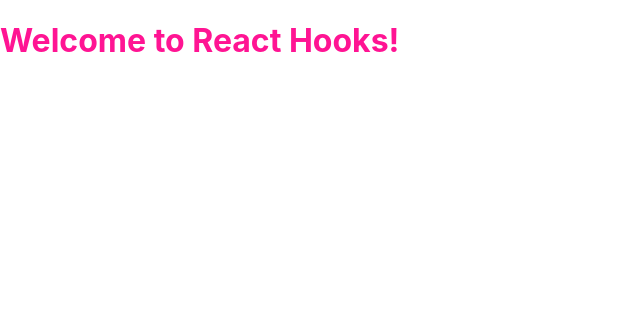
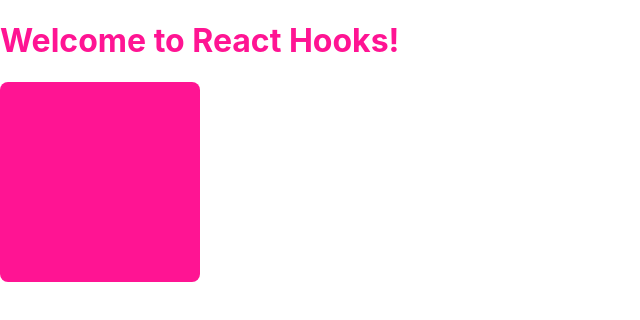
Before and after one commit to paulnguyen-mn/react-hooks-basic, a React (Create React App) app: page / in a window 1280 px wide. Shown: the top 320 px of the page, without its empty margins (0-640 px from the left). Built offline with nearby package versions, Linux system fonts and the light colour scheme.

Commit message:
Add color box lab

```diff
--- a/src/App.js
+++ b/src/App.js
@@ -1,10 +1,13 @@
 import React from 'react';
 import './App.scss';
+import ColorBox from './components/ColorBox';
 
 function App() {
   return (
     <div className="app">
       <h1>Welcome to React Hooks!</h1>
+
+      <ColorBox />
     </div>
   );
 }
--- /dev/null
+++ b/src/components/ColorBox/ColorBox.scss
@@ -0,0 +1,11 @@
+.color-box {
+  $box-size: 200px;
+
+  display: inline-block;
+  width: $box-size;
+  height: $box-size;
+  border-radius: 8px;
+
+  transition: all 0.35s ease-in-out 0s;
+  cursor: pointer;
+}
--- /dev/null
+++ b/src/components/ColorBox/index.jsx
@@ -0,0 +1,39 @@
+import React, { useState } from 'react';
+import PropTypes from 'prop-types';
+import './ColorBox.scss';
+
+ColorBox.propTypes = {
+
+};
+
+function getRandomColor() {
+  const COLOR_LIST = ['deeppink', 'green', 'yellow', 'black', 'blue'];
+  const randomIndex = Math.trunc(Math.random() * 5);
+  return COLOR_LIST[randomIndex];
+}
+
+function ColorBox() {
+  const [color, setColor] = useState(() => {
+    const initColor = localStorage.getItem('box_color') || 'deeppink';
+    console.log(initColor);
+    return initColor;
+  });
+
+  function handleBoxClick() {
+    const newColor = getRandomColor();
+    setColor(newColor);
+
+    localStorage.setItem('box_color', newColor);
+  }
+
+  return (
+    <div
+      className="color-box"
+      style={{ backgroundColor: color }}
+      onClick={handleBoxClick}
+    >
+    </div>
+  );
+}
+
+export default ColorBox;
```
